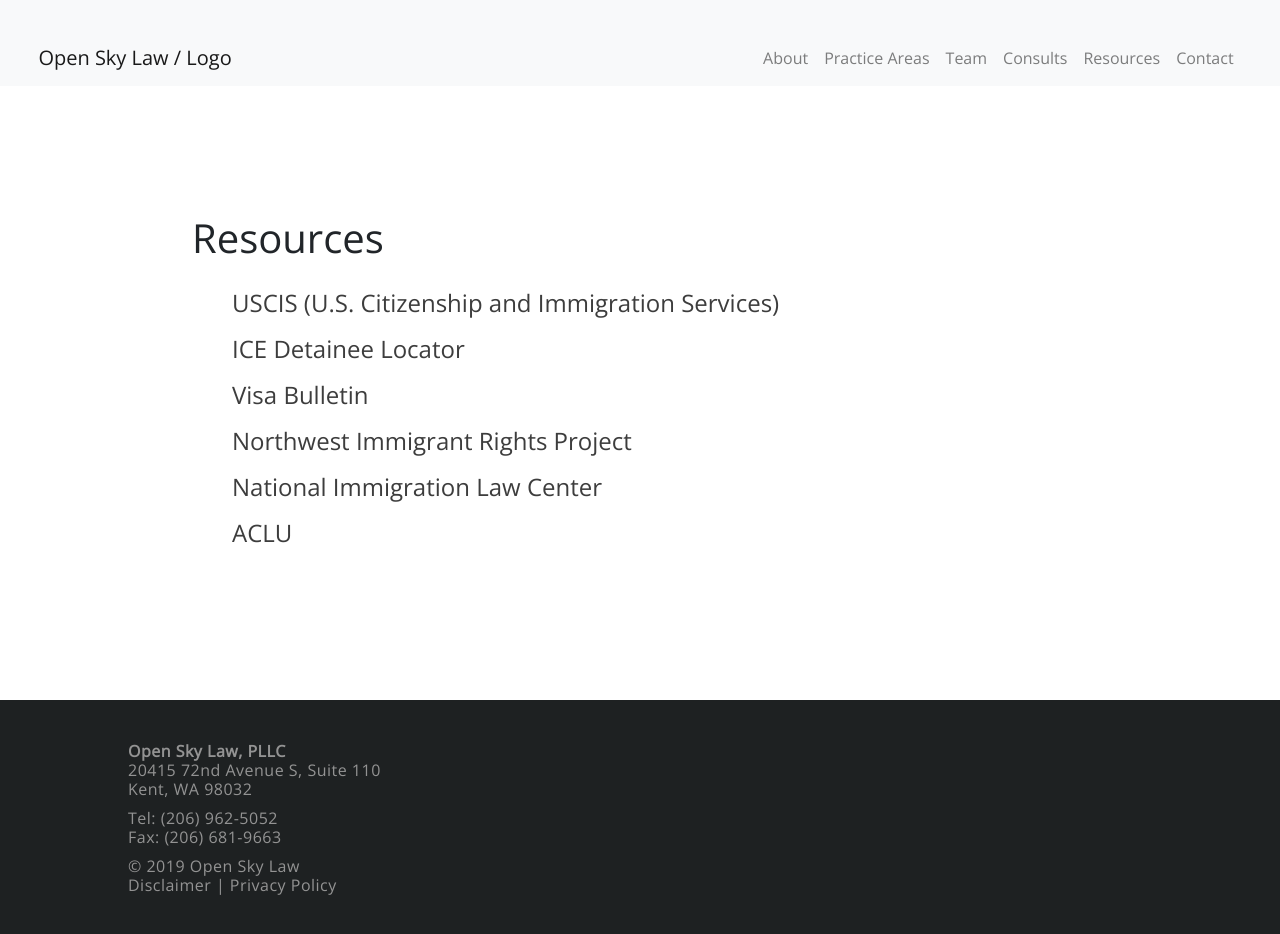
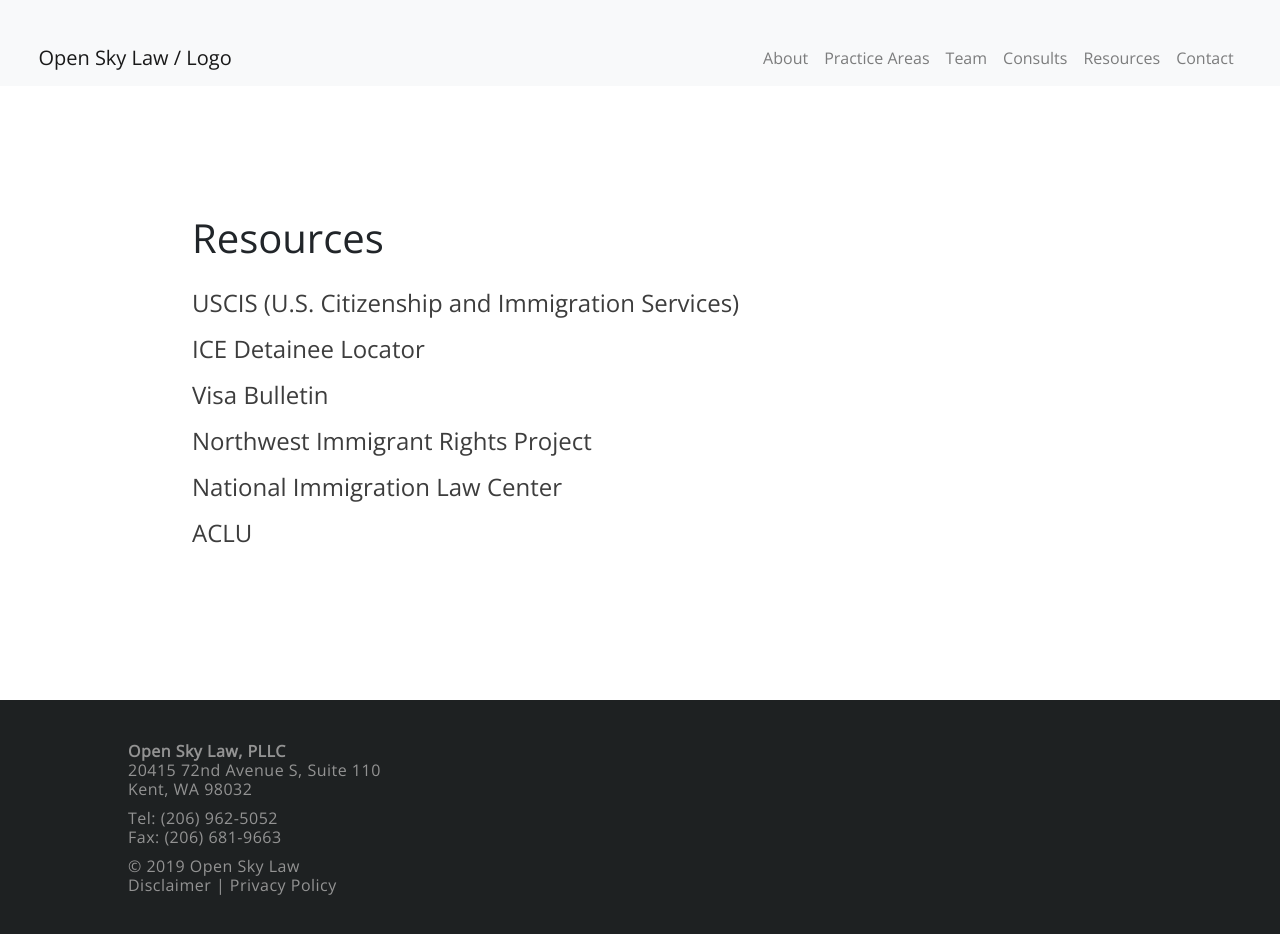
Before and after one commit to dtto/opensky, a Jekyll site: the page built from resources.md, in a window 1280 px wide and 943 px high. Shown: the top 934 px of the window. Built offline with Jekyll 4.4.1, drawn with Linux system fonts in a browser that asks for light colours; nearby versions of some CDN libraries; some web fonts are replaced.

Commit message:
take out indenting in resources links, add padding to h2, h3

```diff
--- a/assets/style.css
+++ b/assets/style.css
@@ -1,6 +1,6 @@
-/* ---
 ---
-@import "{{ site.theme }}"; */
+---
+
 
 /* font-family: 'Open Sans', sans-serif;
 font-family: 'Raleway', sans-serif;
@@ -8,6 +8,10 @@ font-family: 'GFS Didot', serif; */
 
 * {
   font-family: 'Open Sans', sans-serif;
+}
+
+h2, h3{
+  padding-top: 20px;
 }
 
 .content{
@@ -57,11 +61,15 @@ img{
 /* RESOURCES PAGE */
 
 .resources-content li{
-  list-style-type: none;
   font-size: 1.5rem;
   padding-bottom: 5px;
   padding-top: 5px;
 }
+.resources-content ul {
+  padding: 0;
+  list-style-type: none;
+}
+
 .resources-content a{
   color: rgb(61, 61, 61);
   text-decoration: none;
@@ -84,11 +92,11 @@ img{
 }
 
 /* #map {
-  padding-left: 0 !important;
-  padding-right: 0 !important;
-  width: 100% !important;
-  max-width: 100% !important;
-  height: 400px;
+padding-left: 0 !important;
+padding-right: 0 !important;
+width: 100% !important;
+max-width: 100% !important;
+height: 400px;
 } */
 
 
```
